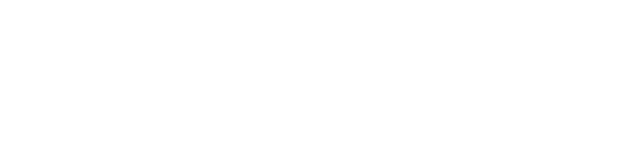
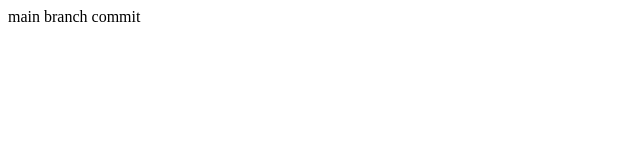
Before and after one commit to WasilyR/Git--GitHub, a plain HTML site: page index.html in a window 1280 px wide. Shown: the whole page, without its empty margins (0-640 px from the left). Drawn offline with Linux system fonts and the light colour scheme.

Commit message:
main branch commit

```diff
--- a/index.html
+++ b/index.html
@@ -7,5 +7,6 @@
 </head>
 <body>
 
+	main branch commit
 </body>
 </html>
```
